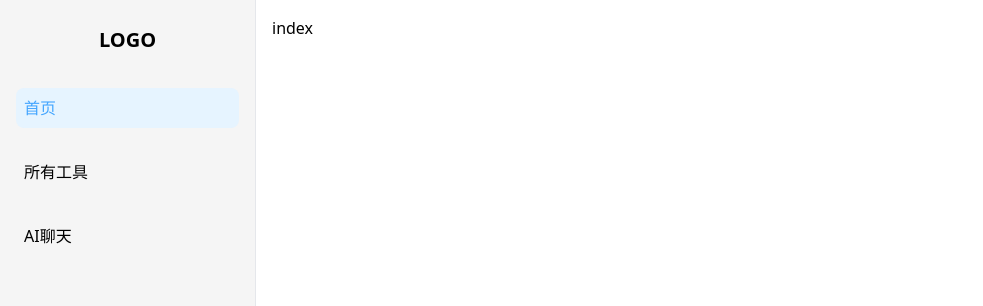
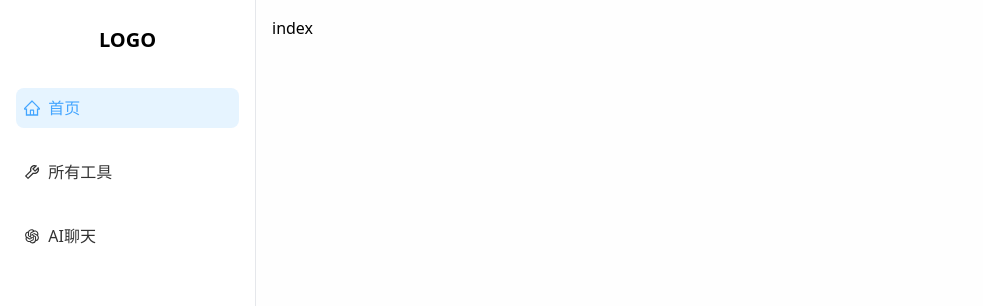
Before and after one commit to 0x3147/tools-shop, a React (Vite) app: page /home/dashboard in a window 1280 px wide. Shown: the top 306 px of the page, without its empty margins (0-983 px from the left). Built offline with nearby package versions, Linux system fonts and the light colour scheme.

Commit message:
feat：sidebar更改

```diff
--- a/package.json
+++ b/package.json
@@ -11,6 +11,7 @@
     "format": "prettier --write ."
   },
   "dependencies": {
+    "@ant-design/icons": "^5.3.0",
     "@reduxjs/toolkit": "^2.1.0",
     "antd": "^5.14.0",
     "immer": "^10.0.3",
--- a/src/components/SideBar/index.tsx
+++ b/src/components/SideBar/index.tsx
@@ -1,9 +1,10 @@
 import { useAppDispatch, useAppSelector } from '@/store'
 import { setIsLoginModalVisible } from '@/store/homeReducer'
+import { HomeOutlined, OpenAIOutlined, ToolOutlined } from '@ant-design/icons'
 import { memo, useState } from 'react'
 import { useNavigate } from 'react-router-dom'
 
-import type { FC } from 'react'
+import type { FC, ReactNode } from 'react'
 
 const SideBar: FC = () => {
   const { isLoginModalVisible } = useAppSelector((state) => state.home)
@@ -23,23 +24,26 @@ const SideBar: FC = () => {
     dispatch(setIsLoginModalVisible(!isLoginModalVisible))
   }
 
-  const renderButton = (key: string, label: string) => {
+  const renderButton = (key: string, label: string, icon: ReactNode) => {
     const isSelected = selected === key
     const bgColor = isSelected ? 'bg-[#E6F4FF]' : 'hover:bg-[#E6F4FF]'
-    const textColor = isSelected ? 'text-[#43a5ff]' : 'text-black'
+    const textColor = isSelected ? 'text-[#43a5ff]' : 'text-[#333333]'
+
     return (
       <li
         key={key}
         className={`${bgColor} ${textColor} w-full cursor-pointer rounded-lg p-2`}
         onClick={() => handleButtonClick(key)}
       >
+        {icon}
+        &nbsp;&nbsp;
         {label}
       </li>
     )
   }
 
   return (
-    <section className="hidden h-screen w-64 flex-col border-r border-gray-200 bg-[#f5f5f5] p-2 text-black md:flex">
+    <section className="hidden h-screen w-64 flex-col border-r border-gray-200 bg-white p-2 text-black md:flex">
       {/* Logo区域 */}
       <div className="flex h-16 items-center justify-center">
         <div className="text-xl font-semibold">LOGO</div>
@@ -48,9 +52,9 @@ const SideBar: FC = () => {
       <div className="flex-1 px-2 py-4">
         {/* 按钮列表 */}
         <ul className="space-y-6">
-          {renderButton('/home/dashboard', '首页')}
-          {renderButton('/home/allTools', '所有工具')}
-          {renderButton('/home/chat', 'AI聊天')}
+          {renderButton('/home/dashboard', '首页', <HomeOutlined />)}
+          {renderButton('/home/allTools', '所有工具', <ToolOutlined />)}
+          {renderButton('/home/chat', 'AI聊天', <OpenAIOutlined />)}
           {/* 更多按钮 */}
         </ul>
       </div>
--- a/src/pages/Home/index.tsx
+++ b/src/pages/Home/index.tsx
@@ -16,7 +16,7 @@ const Home: FC = () => {
   }
 
   return (
-    <div className="p-4">
+    <div className="h-full w-full bg-[#fefefe] p-4">
       <Outlet />
       <Modal open={isLoginModalVisible} footer={null} onCancel={handleCancel}>
         <Tabs
```
Also changed, not shown: 1 other file (tests, documents, lock files or other folders).
